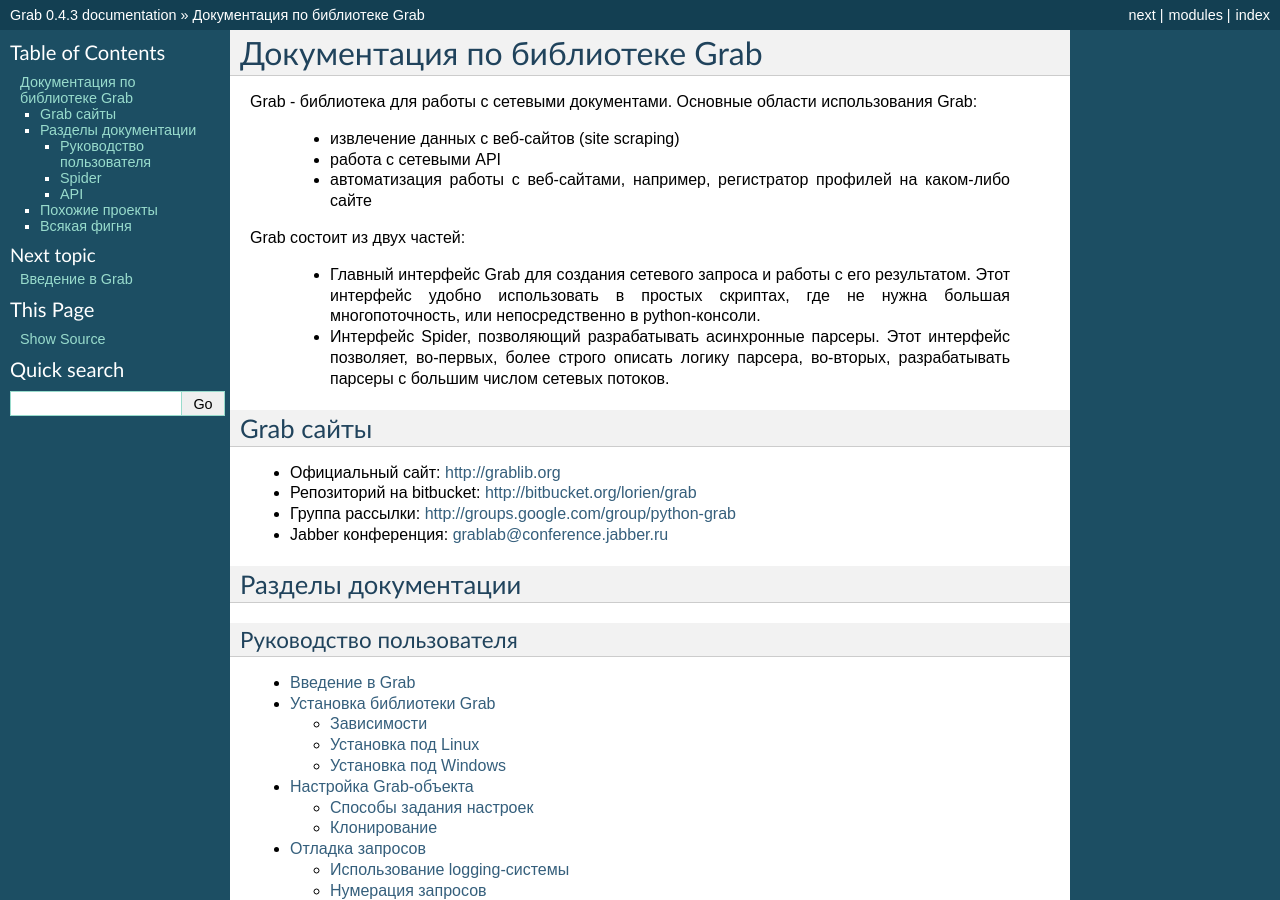
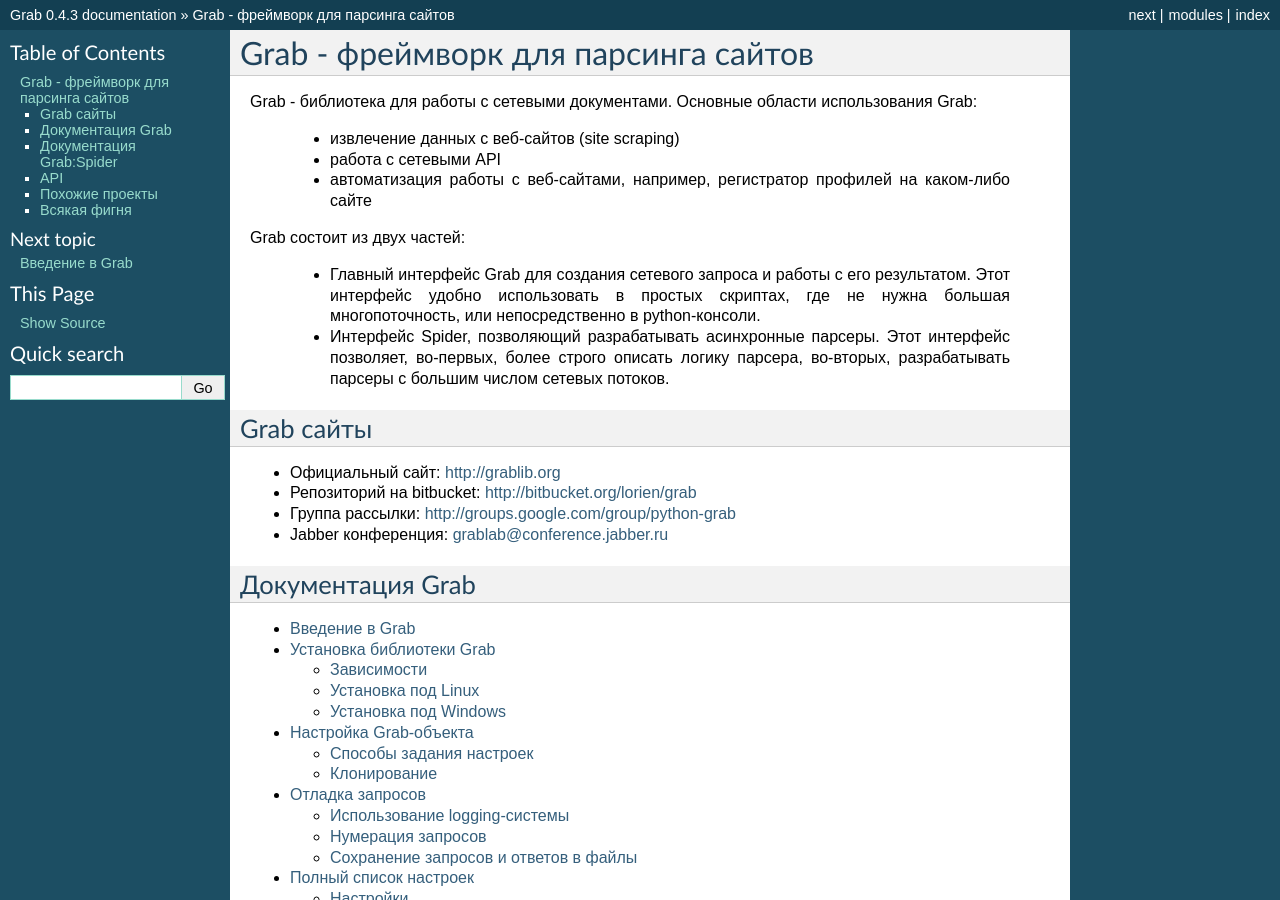
Before and after one commit to lorien/grab, a Sphinx documentation site: the page built from docs/index.rst, in a window 1280 px wide and 900 px high. Built offline with Sphinx 7.4.7, drawn with Linux system fonts in a browser that asks for light colours; some of the changed text lies outside the part shown.

Commit message:
Change docs

```diff
--- a/docs/grab/tutorial.rst
+++ b/docs/grab/tutorial.rst
@@ -50,4 +50,4 @@
    for elem in g.xpath_list('//h3'):
        print elem.text
 
-Об этих и многих других вещщах читайте в документации.
+Об этих и многих других вещах читайте в :ref:`grab_toc`
--- a/docs/index.rst
+++ b/docs/index.rst
@@ -2,9 +2,10 @@
    sphinx-quickstart on Tue Nov  9 11:04:59 2010.
    You can adapt this file completely to your liking, but it should at least
    contain the root `toctree` directive.
+.. _home:
 
-Документация по библиотеке Grab
-===============================
+Grab - фреймворк для парсинга сайтов
+====================================
 
 Grab - библиотека для работы с сетевыми документами. Основные области использования Grab:
 
@@ -31,11 +32,10 @@ Grab сайты
 
 
 
-Разделы документации
---------------------
+.. _grab_toc:
 
-Руководство пользователя
-~~~~~~~~~~~~~~~~~~~~~~~~
+Документация Grab
+-----------------
 
 .. toctree::
     :maxdepth: 2
@@ -61,9 +61,10 @@ Grab сайты
     grab/transport
     grab/tools
 
+.. _spider_toc:
 
-Spider
-~~~~~~
+Документация Grab:Spider
+------------------------
 
 Асинхронный модуль для разработки сложных парсеров.
 
@@ -90,7 +91,7 @@ TODO::
 
 
 API
-~~~
+---
 
 Вся нижеследующая информация сгенерирована из комментариев в исходном коде.  Поэтому она на английском языке. Документы из раздела API полезны тем, что они показывают описания всех аргументов каждого метода и класса библиотеки Grab.
 
--- a/docs/spider/tutorial.rst
+++ b/docs/spider/tutorial.rst
@@ -115,3 +115,5 @@
 
 
 В примере рассмотрен простейший парсер и не затронуто очень много возможностей, которые умееет Spider. Читайте о них в подробной документации. Обратите внимание, что часть функций обработчиков отработают с ошибкой, например, потому что, яндекс ничего не найдёт по заданному запросу.
+
+Обо этом и многом другом читайте в :ref:`spider_toc`
```
